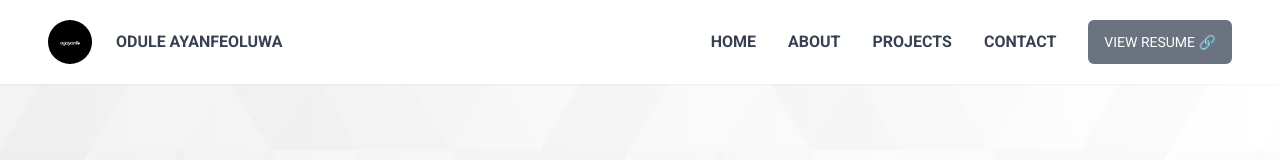
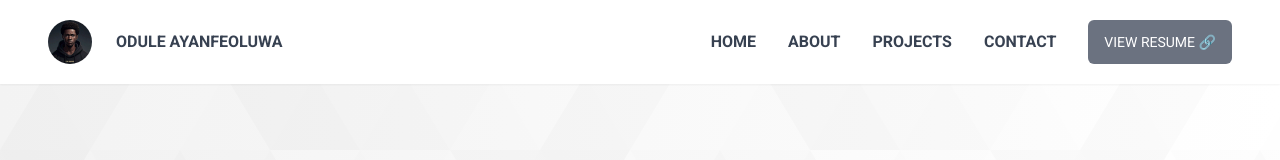
Before and after one commit to ogayanfe/grandeur, a website built with Vite: page index.html in a window 1280 px wide. Shown: the top 160 px of the page. Built offline with nearby package versions, Linux system fonts and the light colour scheme; some packages are replaced by stand-ins of ours; files whose address does not match are found by name; a web font is replaced by a local one.

Commit message:
update avatar

```diff
--- a/index.html
+++ b/index.html
@@ -36,7 +36,7 @@
   <header
     class="fixed left-0 top-0 z-10 flex w-full items-center shadow-sm justify-between bg-white p-4 font-bold uppercase text-gray-700 sm:px-6 md:p-5 md:px-12">
     <div class="flex items-center justify-center gap-6">
-      <img class="inline-block h-11 w-11 rounded-full ring-2 ring-white object-contain" src="/avatar3.png" alt="" />
+      <img class="inline-block h-11 w-11 rounded-full ring-2 ring-white object-contain" src="/avatar4.jpeg" alt="" />
       <h1>Odule Ayanfeoluwa</h1>
     </div>
     <span class="bg-blue-100"></span>
```
Also changed, not shown: public/avatar4.jpeg (added).
